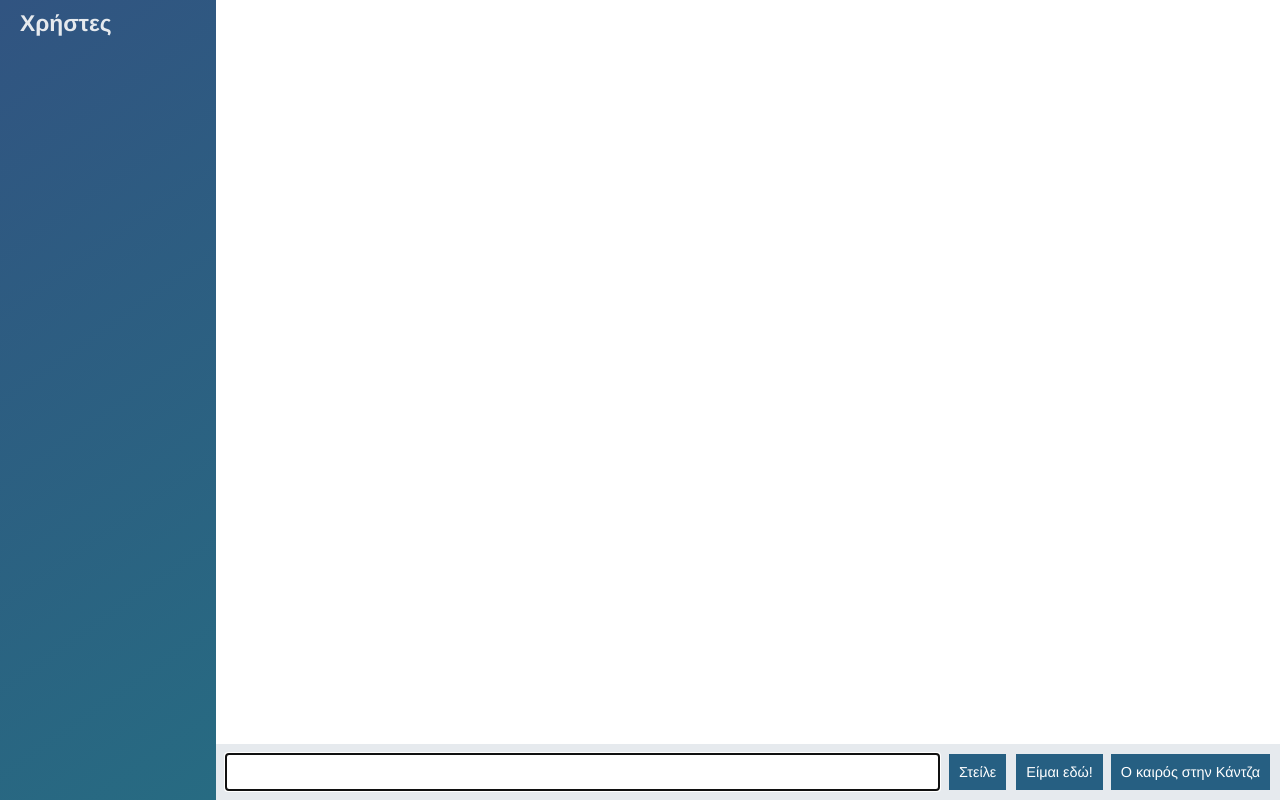
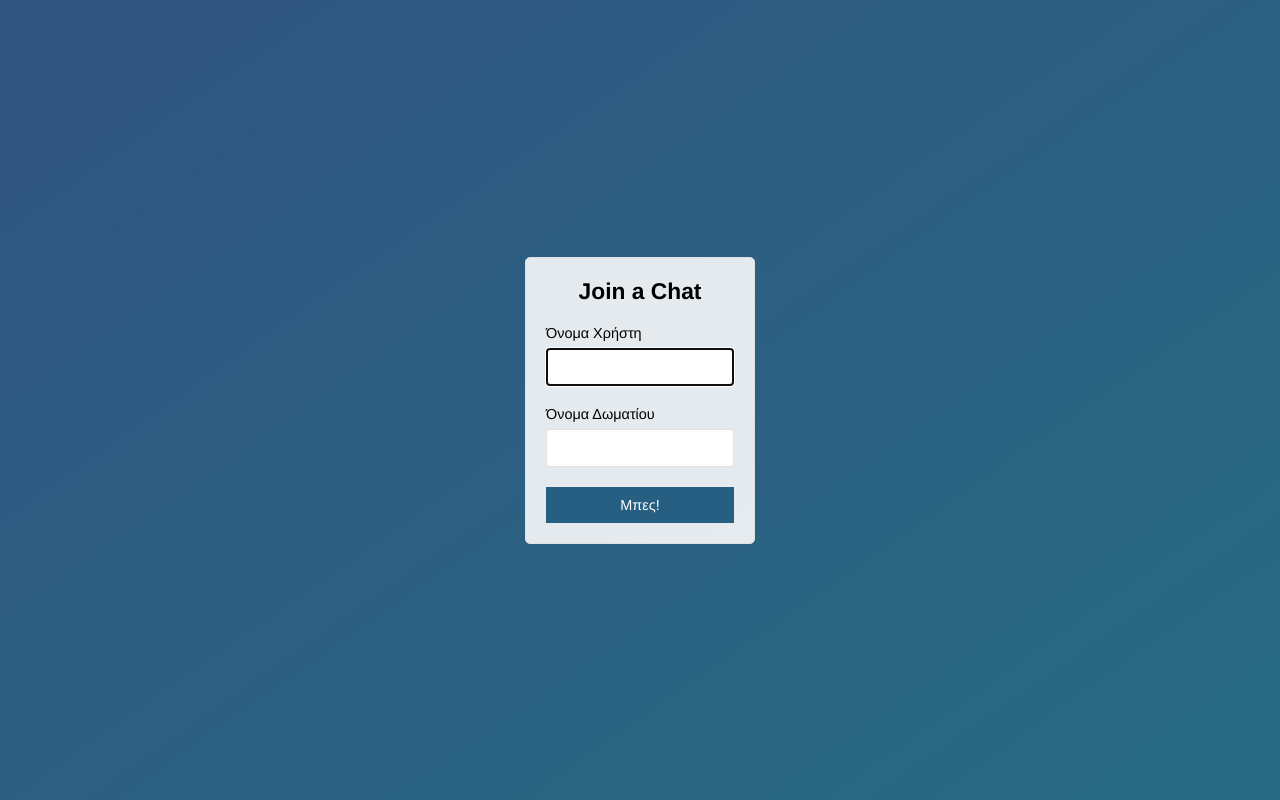
Before and after one commit to mitakosp/node-chat-app, a website: page public/index.html in a window 1280 px wide. Drawn offline with nearby package versions, Linux system fonts and the light colour scheme; no server answers.

Commit message:
Add join page that submits to chat.html

```diff
--- a/public/index.html
+++ b/public/index.html
@@ -1,64 +1,29 @@
 <!DOCTYPE html>
-
-<html>
-
+<html lang="en" dir="ltr">
   <head>
     <meta charset="utf-8">
+    <title>Join | ChatApp</title>
+    <meta name="viewport" content="width=device-width, initial-scale=1, user-scalable=no">
     <link rel="stylesheet" href="/css/styles.css">
   </head>
-
-  <body class="chat">
-
-    <div class="chat__sidebar">
-      <h3>Χρήστες</h3>
-      <div id="users">
-
-      </div>
+  <body class="centered-form">
+    <div class="centered-form__form">
+      <form action="/chat.html">
+        <div class="form-field">
+          <h3>Join a Chat</h3>
+        </div>
+        <div class="form-field">
+          <label>Όνομα Χρήστη</label>
+          <input type="text" name="name" autofocus>
+        </div>
+        <div class="form-field">
+          <label>Όνομα Δωματίου</label>
+          <input type="text" name="room">
+        </div>
+        <div class="form-field">
+          <button>Μπες!</button>
+        </div>
+      </form>
     </div>
-
-    <div class="chat__main">
-      <ol id="messages" class="chat__messages"></ol>
-
-      <div class="chat__footer">
-        <form id="message-form">
-          <input name="message" type="text" autofocus autocomplete="off"/>
-          <button>Στείλε</button>
-        </form>
-        <button id="send-location">Είμαι εδώ!</button>&nbsp;&nbsp;
-        <button id="send-weather">Ο καιρός στην Κάντζα</button>
-      </div>
-    </div>
-
-    <script id="message-template" type="text/template">
-      <li class="message">
-        <div class="message__title">
-          <h4>{{from}}</h4>
-          <span>{{createdAt}}</span>
-        </div>
-        <div class="message__body">
-          <p>{{text}}</p>
-        </div>
-      </li>
-    </script>
-
-    <script id="location-message-template" type="text/template">
-      <li class="message">
-        <div class="message__title">
-          <h4>{{from}}</h4>
-          <span>{{createdAt}}</span>
-        </div>
-        <div class="message__body">
-          <p>
-            <a href="{{url}}" target="_blank">Είμαι εδώ!</a>
-          </p>
-        </div>
-      </li>
-    </script>
-
-    <script src="/socket.io/socket.io.js"></script>
-    <script src="/js/libs/jquery-3.3.1.min.js"></script>
-    <script src="/js/libs/moment.js"></script>
-    <script src="/js/libs/mustache.js"></script>
-    <script src="/js/index.js"></script>
   </body>
 </html>
```
Also changed, not shown: public/chat.html (added, +66 -0 lines), public/js/chat.js (renamed from public/js/index.js).
